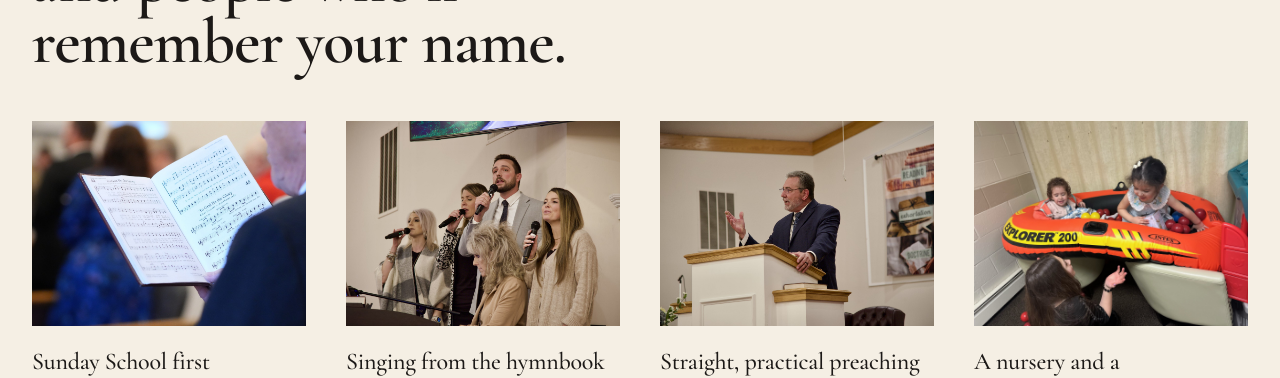
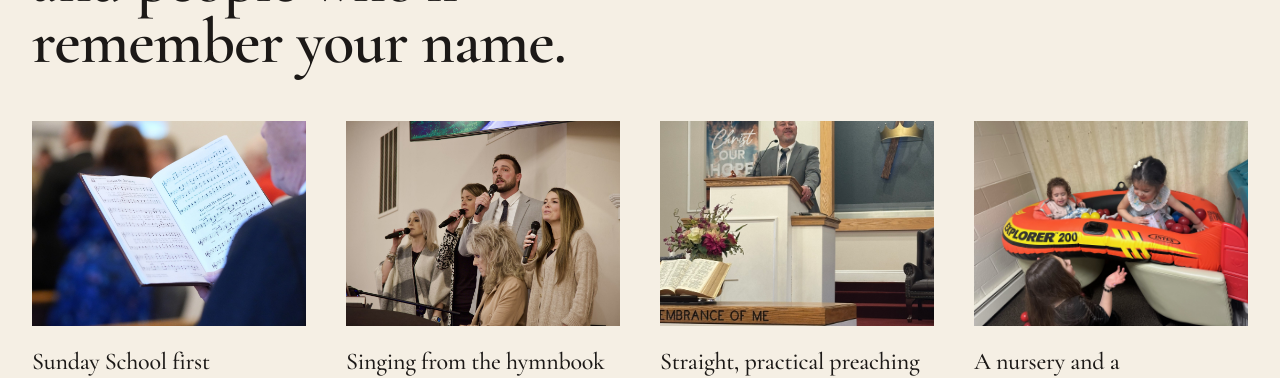
Before and after one commit to edesent/kingswaybaptist, a Next.js app: page /new-here in a window 1280 px wide. Shown: the part 1540-1918 px from the top of the page. Built offline with nearby package versions, Linux system fonts and the light colour scheme; no server answers.

Commit message:
Swapped the preaching photo on New Here for the pastor at the pulpit, framed on the speaker

```diff
--- a/src/app/new-here/page.tsx
+++ b/src/app/new-here/page.tsx
@@ -91,8 +91,9 @@ export default function NewHere() {
               {
                 t: "Straight, practical preaching",
                 b: "Sound biblical preaching from the King James Bible, with practical application to your daily life. Bring your Bible, or use one from the pew.",
-                src: "/photos/preaching-pulpit.jpg",
-                alt: "Preaching from the pulpit at Kingsway, Bible open",
+                src: "/photos/img-6236.jpeg",
+                alt: "Pastor Ryman preaching from the pulpit at Kingsway under the Christ Our Hope banner",
+                pos: "center 28%",
               },
               {
                 t: "A nursery and a discipleship program",
```
